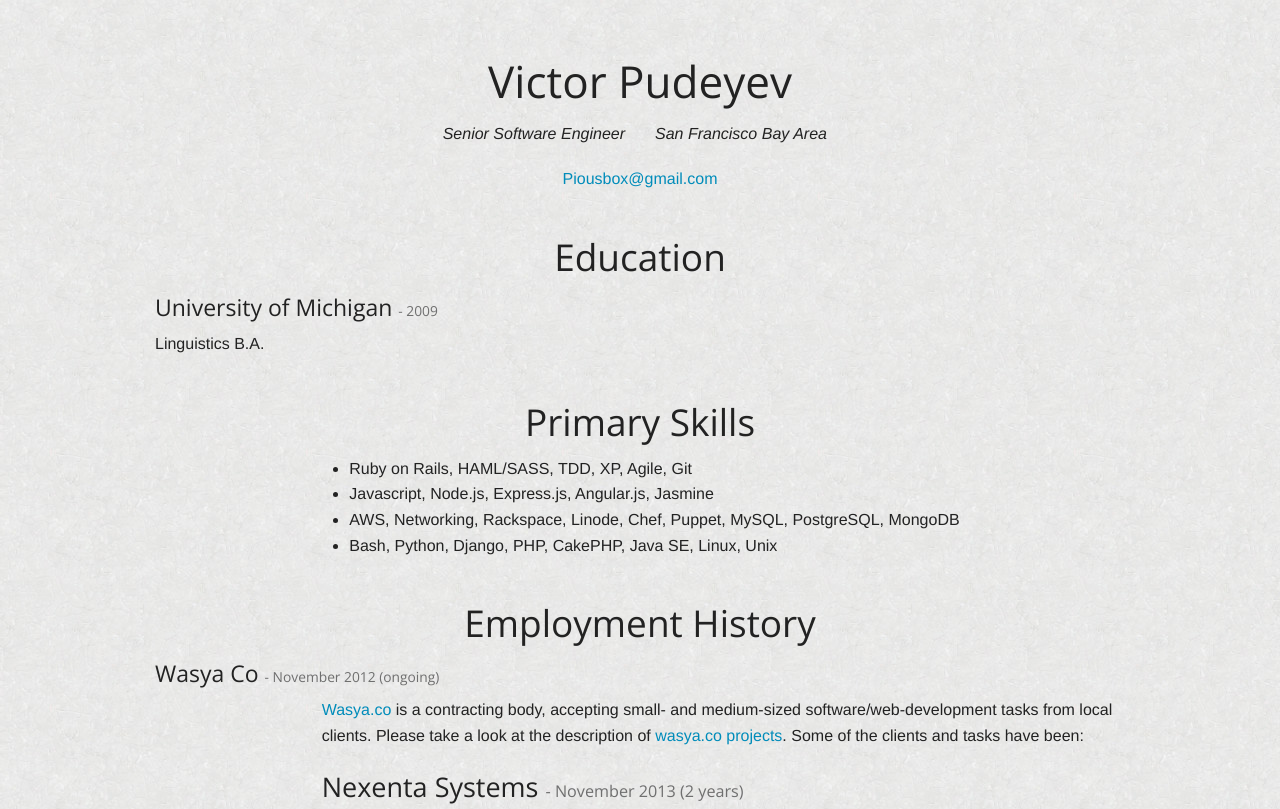
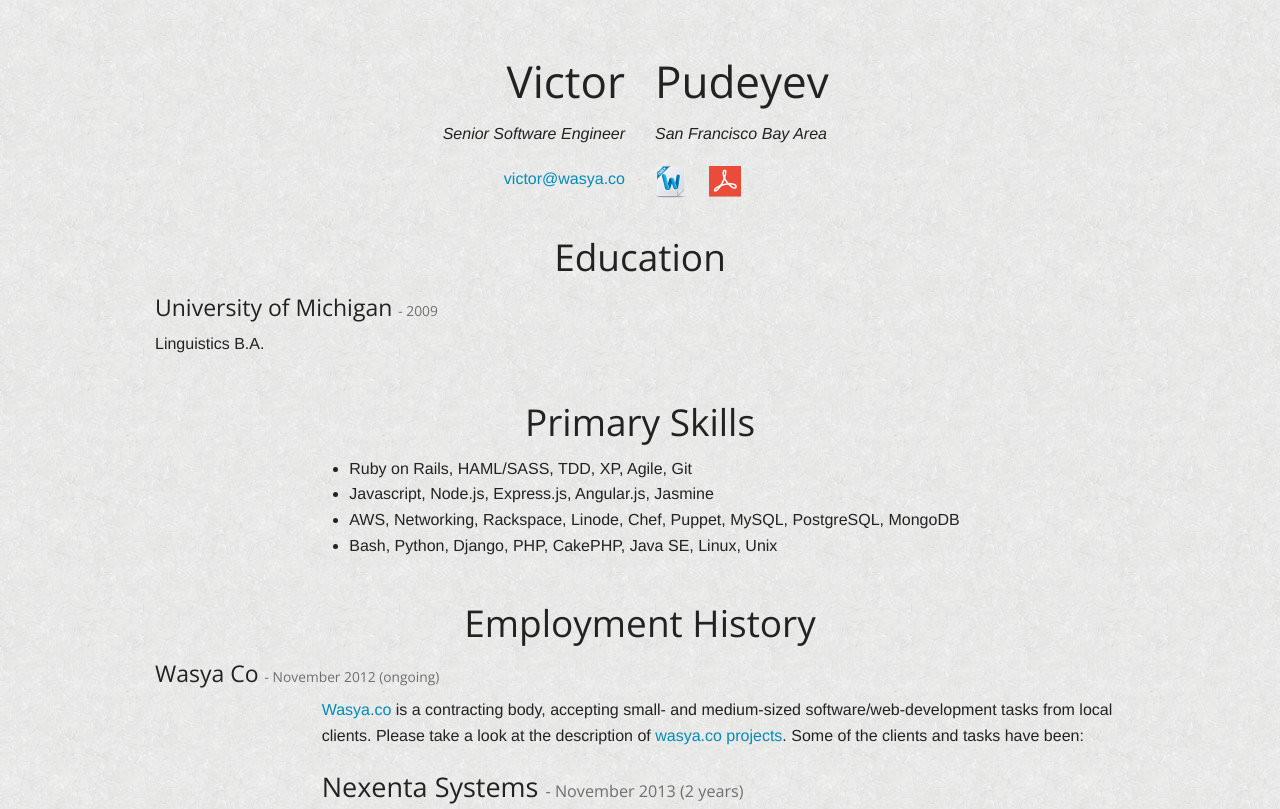
Before and after one commit to piousbox/piousbox.github.io, a plain HTML site: page index.html in a window 1280 px wide. Shown: the top 809 px of the page. Drawn offline with nearby package versions, Linux system fonts and the light colour scheme.

Commit message:
doc, pdf links

```diff
--- a/index.html
+++ b/index.html
@@ -14,9 +14,14 @@
     <br /><br /><br />
 
     <div class="row">
-      <div class="large-12 small-12 columns text-center">
-        <h1>Victor Pudeyev</h1>
+      <div class="large-6 small-6 columns text-right">
+        <h1>Victor</h1>
       </div>
+      <div class="large-6 small-6 columns text-left">
+        <h1>Pudeyev</h1>
+      </div>
+    </div>
+    <div class="row">
       <div class="large-6 small-6 columns text-right">
         <p>
           <em>Senior Software Engineer</em>
@@ -27,10 +32,19 @@
           <em>San Francisco Bay Area</em>
         </p>
       </div>
-      <div class="large-12 small-12 columns text-center">
+      <div class="large-6 small-6 columns text-right">
         <p>
-          <a href="mailto:piousbox@gmail.com">Piousbox@gmail.com</a>
+          <a href="mailto:victor@wasya.co">victor@wasya.co</a>
         </p>
+      </div>
+      <div class="large-6 small-6 columns test-left">
+        <a href="https://docs.google.com/document/d/1bCH7ltK28-inY6Hlay7gA-MUErOud0uYimAmzDP8aEA/edit?usp=sharing">
+          <img src="img/32x32/word_document.png" alt="piousbox resume" />
+        </a>
+        &nbsp;&nbsp;&nbsp;
+        <a href="https://s3.amazonaws.com/ish-assets/hunter/201312.pudeyev-resume.pdf">
+          <img src="img/32x32/pdf_document.png" alt="piousbox resume" />
+        </a>
       </div>
     </div>
 
```
Also changed, not shown: img/32x32/pdf_document.png (added), img/32x32/word_document.png (added), img/48x48/word_document.png (added).
